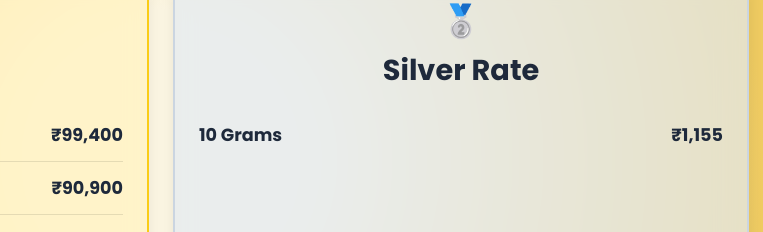
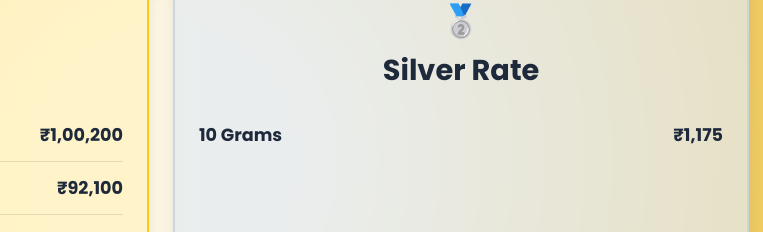
Before and after one commit to Sabeel099/saniyajewellers, a plain HTML site: page index.html in a window 1280 px wide. Shown: the part 1040-1272 px from the top of the page, 479-1242 px from the left. Drawn offline with Linux system fonts and the light colour scheme.

Commit message:
Update index.html

```diff
--- a/index.html
+++ b/index.html
@@ -129,11 +129,11 @@
 <h3 class="rate-heading">Gold Rate</h3>
 <div class="rate-row">
 <span class="rate-label">24K / 999</span>
-<span class="rate-price">₹99,400</span>
+<span class="rate-price">₹1,00,200</span>
 </div>
 <div class="rate-row">
 <span class="rate-label">22K / 916</span>
-<span class="rate-price">₹90,900</span>
+<span class="rate-price">₹92,100</span>
 </div>
 <!-- Add BIS Certification Pill -->
 <div style="margin-top: 20px; display: flex; justify-content: center;">
@@ -157,7 +157,7 @@
 <h3 class="rate-heading">Silver Rate</h3>
 <div class="rate-row">
 <span class="rate-label">10 Grams</span>
-<span class="rate-price">₹1,155</span>
+<span class="rate-price">₹1,175</span>
 </div>
 </div>
 </div>
```
